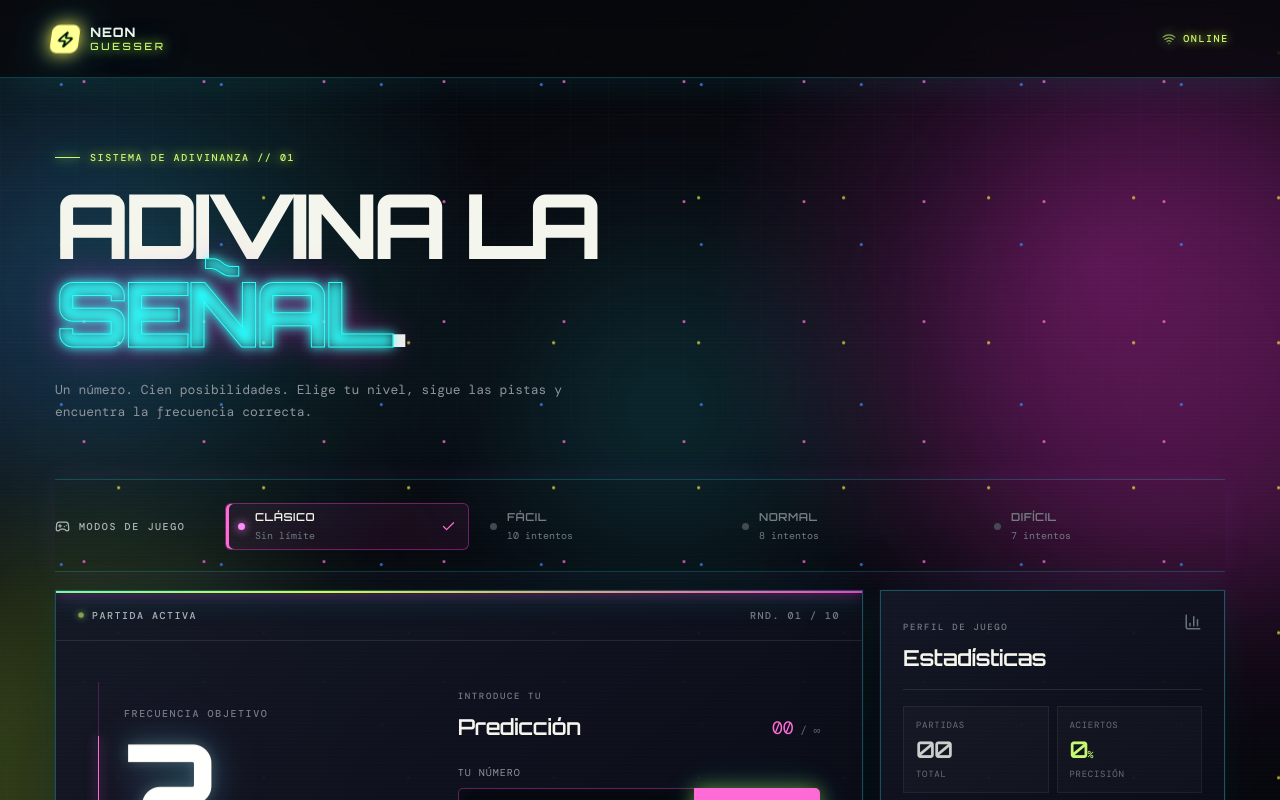
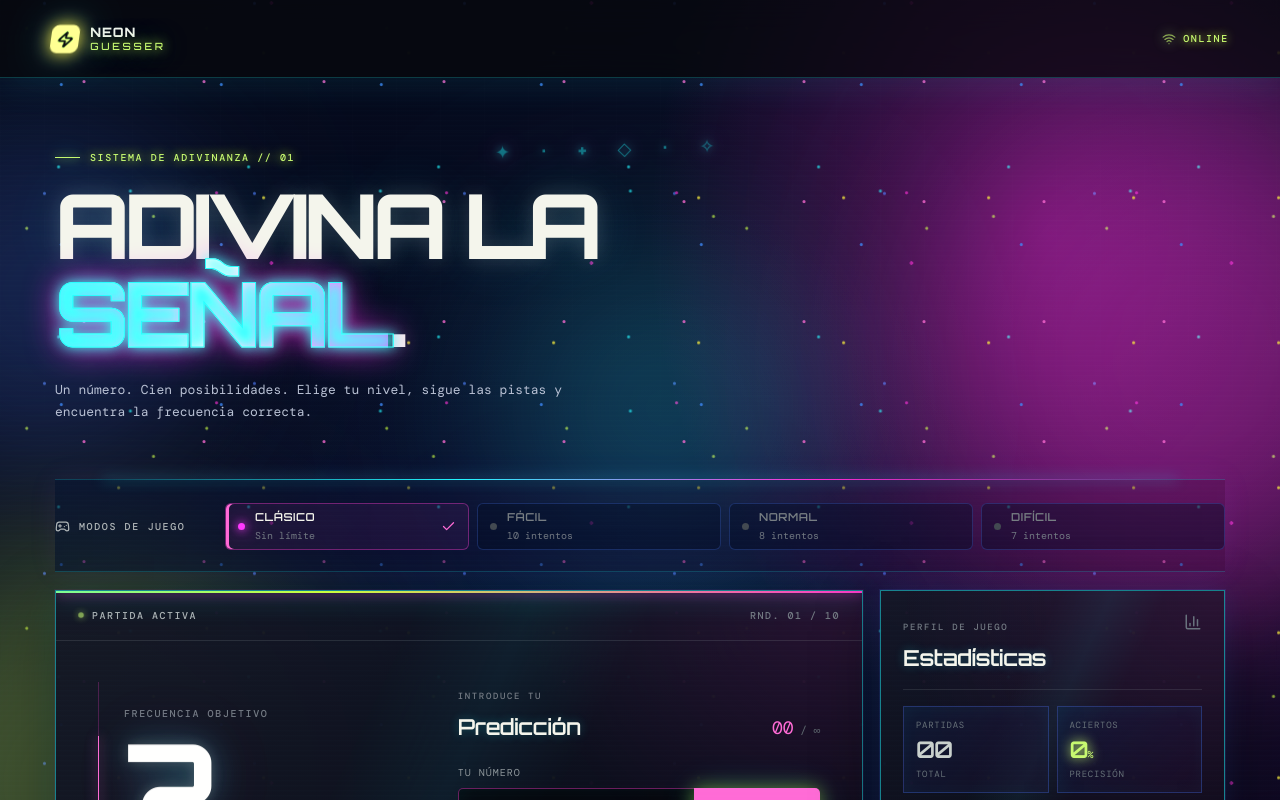
Before and after one commit to guerrerooliver183-wifi/guess-the-number, a React (Vite) app in the folder client/: page / in a window 1280 px wide. Shown: the top 800 px of the page. Built offline with nearby package versions, Linux system fonts and the light colour scheme.

Commit message:
Enhance neon space decoration

```diff
--- a/client/src/index.css
+++ b/client/src/index.css
@@ -286,3 +286,95 @@ h1 span { -webkit-text-stroke: 1px var(--neon-cyan); text-shadow: 0 0 12px var(-
   .submit-button { flex-basis: 108px; width: auto; }
   .page-footer > span:last-of-type { grid-column: 1 / -1; text-align: center; margin-top: 8px; }
 }
+
+/* Reference polish: space-field backdrop, colorful control panels and luminous accents. */
+.app-shell {
+  background:
+    radial-gradient(ellipse at 82% 15%, rgba(255, 25, 209, .32), transparent 25rem),
+    radial-gradient(ellipse at 9% 88%, rgba(129, 255, 36, .22), transparent 20rem),
+    radial-gradient(ellipse at 48% 52%, rgba(18, 95, 255, .14), transparent 32rem),
+    linear-gradient(135deg, #030817 0%, #080c24 42%, #12051d 100%);
+}
+.app-shell::before {
+  content: "";
+  position: absolute;
+  inset: 0;
+  z-index: -1;
+  pointer-events: none;
+  opacity: .7;
+  background-image:
+    radial-gradient(circle at 7% 22%, rgba(34,246,255,.95) 0 1px, transparent 2px),
+    radial-gradient(circle at 18% 68%, rgba(255,43,214,.9) 0 1px, transparent 2px),
+    radial-gradient(circle at 31% 14%, rgba(200,255,61,.9) 0 1px, transparent 2px),
+    radial-gradient(circle at 45% 78%, rgba(77,124,255,.9) 0 1px, transparent 2px),
+    radial-gradient(circle at 61% 25%, rgba(255,43,214,.85) 0 1.5px, transparent 2px),
+    radial-gradient(circle at 76% 63%, rgba(34,246,255,.9) 0 1px, transparent 2px),
+    radial-gradient(circle at 91% 38%, rgba(200,255,61,.9) 0 1px, transparent 2px);
+  background-size: 190px 170px, 230px 210px, 280px 240px, 210px 190px, 320px 260px, 250px 220px, 180px 200px;
+  animation: starfield-drift 24s linear infinite;
+}
+.grid-overlay { opacity: .42; background-size: 44px 44px; }
+.scanline { opacity: .12; background: repeating-linear-gradient(0deg, transparent 0, transparent 4px, rgba(34,246,255,.15) 5px); }
+.ambient-one { opacity: .34; }
+.ambient-two { opacity: .3; }
+.ambient-three { opacity: .2; }
+.ambient-four { opacity: .22; }
+
+.intro-block { position: relative; }
+.intro-block::after {
+  content: "✦  ·  +  ◇  ·  ✧";
+  position: absolute;
+  top: -12px;
+  right: -2rem;
+  color: var(--neon-cyan);
+  font: 700 18px/1 Orbitron, sans-serif;
+  letter-spacing: .8rem;
+  text-shadow: 0 0 8px var(--neon-cyan), 0 0 20px var(--neon-pink);
+  animation: constellation-pulse 3s ease-in-out infinite;
+}
+h1 { text-shadow: 0 0 20px rgba(255,255,255,.16), 0 0 55px rgba(34,246,255,.16); }
+h1 span { color: transparent; -webkit-text-stroke: 1px var(--neon-cyan); background: linear-gradient(90deg, var(--neon-cyan), #fff, var(--neon-pink)); background-clip: text; -webkit-background-clip: text; text-shadow: 0 0 14px var(--neon-cyan), 0 0 34px var(--neon-pink); }
+.intro-block > p { color: #b9c1d4; }
+
+.mode-strip { position: relative; background: linear-gradient(90deg, rgba(5,18,49,.55), rgba(61,5,56,.25)); }
+.mode-strip::before { content: ""; position: absolute; top: -1px; left: 4%; right: 4%; height: 1px; background: linear-gradient(90deg, transparent, var(--neon-cyan), var(--neon-pink), transparent); box-shadow: 0 0 13px var(--neon-cyan); }
+.mode-button { border-color: rgba(77,124,255,.25); background: rgba(4,12,36,.42); }
+.mode-button:nth-child(1) { --mode-glow: var(--neon-pink); }
+.mode-button:nth-child(2) { --mode-glow: var(--neon-lime); }
+.mode-button:nth-child(3) { --mode-glow: var(--neon-cyan); }
+.mode-button:nth-child(4) { --mode-glow: #ff72f1; }
+.mode-button:hover, .mode-button.active { border-color: var(--mode-glow); box-shadow: inset 3px 0 0 var(--mode-glow), 0 0 20px color-mix(in srgb, var(--mode-glow) 38%, transparent); }
+.mode-button.active .mode-dot { background: var(--mode-glow); box-shadow: 0 0 8px var(--mode-glow), 0 0 18px var(--mode-glow); }
+
+.game-card, .stats-card, .history-card, .archive-card { position: relative; overflow: hidden; border-color: rgba(34,246,255,.5); }
+.game-card::after, .stats-card::before, .history-card::before, .archive-card::before {
+  content: "";
+  position: absolute;
+  pointer-events: none;
+  inset: 0;
+  opacity: .55;
+  background: linear-gradient(115deg, transparent 0 42%, rgba(34,246,255,.1) 48%, transparent 54%), radial-gradient(circle at 98% 0%, rgba(255,43,214,.2), transparent 20rem);
+  background-size: 220% 100%, 100% 100%;
+  animation: panel-scan 9s linear infinite;
+}
+.game-card > *, .stats-card > *, .history-card > *, .archive-card > * { position: relative; z-index: 1; }
+.stats-card, .history-card, .archive-card { box-shadow: 0 0 0 1px rgba(77,124,255,.12), 0 0 25px rgba(77,124,255,.14), 0 20px 60px rgba(0,0,0,.45); }
+.section-heading h3, .input-heading h2 { text-shadow: 0 0 10px rgba(34,246,255,.25); }
+.stat-box { border-color: rgba(77,124,255,.3); background: linear-gradient(135deg, rgba(15,30,70,.45), rgba(44,6,56,.2)); box-shadow: inset 0 0 18px rgba(34,246,255,.04); }
+.stat-box:hover { border-color: var(--neon-cyan); box-shadow: inset 0 0 22px rgba(34,246,255,.1), 0 0 16px rgba(34,246,255,.18); }
+.stat-box.accent-violet strong { color: var(--neon-pink); text-shadow: 0 0 12px var(--neon-pink); }
+.stat-box.accent-cyan strong, .stat-box.accent-lime strong { text-shadow: 0 0 12px currentColor; }
+.history-card .pulse-dot { background: var(--neon-lime); box-shadow: 0 0 8px var(--neon-lime), 0 0 18px var(--neon-lime); }
+.history-row { border-bottom-color: rgba(34,246,255,.16); }
+.archive-status.won { box-shadow: 0 0 10px var(--neon-lime), 0 0 24px rgba(34,246,255,.4); }
+.page-footer { color: #8c98b2; background: linear-gradient(90deg, rgba(7,17,44,.35), transparent, rgba(44,5,54,.35)); }
+
+@keyframes starfield-drift { to { background-position: 190px -170px, -230px 210px, 280px -240px, -210px 190px, 320px -260px, -250px 220px, 180px -200px; } }
+@keyframes constellation-pulse { 0%, 100% { opacity: .4; transform: translateY(0) rotate(-2deg); } 50% { opacity: 1; transform: translateY(5px) rotate(2deg); } }
+@keyframes panel-scan { 0% { background-position: -180% 0, 0 0; } 100% { background-position: 180% 0, 0 0; } }
+
+@media (max-width: 700px) {
+  .intro-block::after { top: -1.5rem; right: 0; font-size: 12px; letter-spacing: .45rem; }
+  .app-shell::before { opacity: .52; }
+  .mode-strip::before { left: 0; right: 0; }
+}
```
